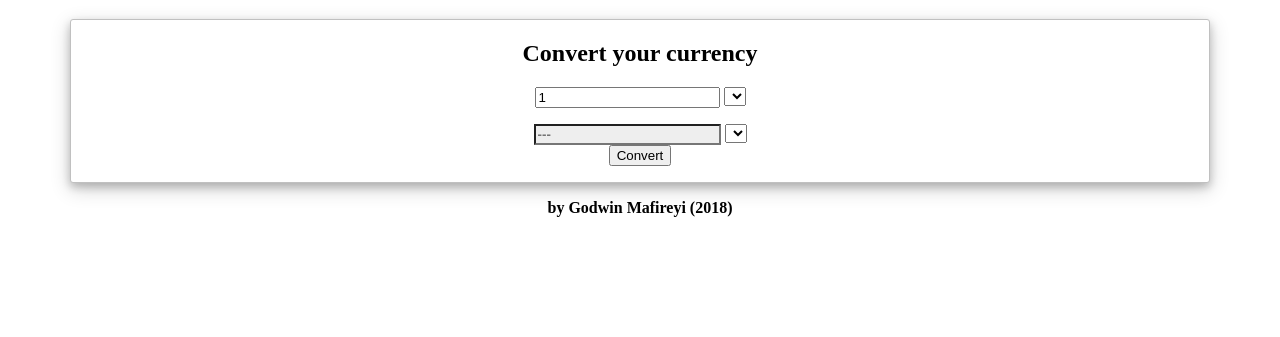
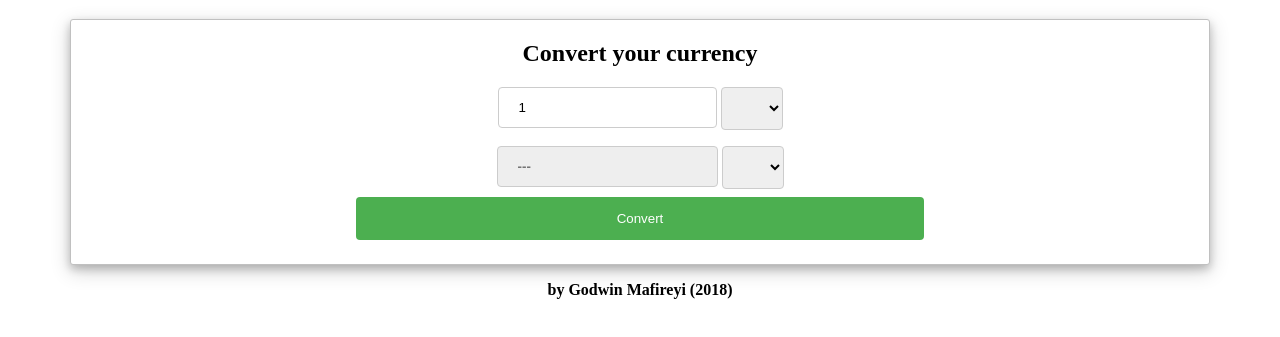
Before and after one commit to gmaffy/gmaffy.github.io, a plain HTML site: page index.html in a window 1280 px wide. Shown: the part 61-398 px from the top of the page. Drawn offline with nearby package versions, Linux system fonts and the light colour scheme; no server answers.

Commit message:
Update style.css

```diff
--- a/css/style.css
+++ b/css/style.css
@@ -15,3 +15,28 @@
 .vertical_container {
     text-align: center;
 }
+
+input[type=text], select {
+    width: 100%;
+    padding: 12px 20px;
+    /*margin: 8px 0;*/
+    display: inline-block;
+    border: 1px solid #ccc;
+    border-radius: 4px;
+    box-sizing: border-box;
+}
+
+.button {
+    width: 50%;
+    background-color: #4CAF50;
+    color: white;
+    padding: 14px 20px;
+    margin: 8px 0;
+    border: none;
+    border-radius: 4px;
+    cursor: pointer;
+}
+
+button:hover {
+    background-color: #45a049;
+}
```
